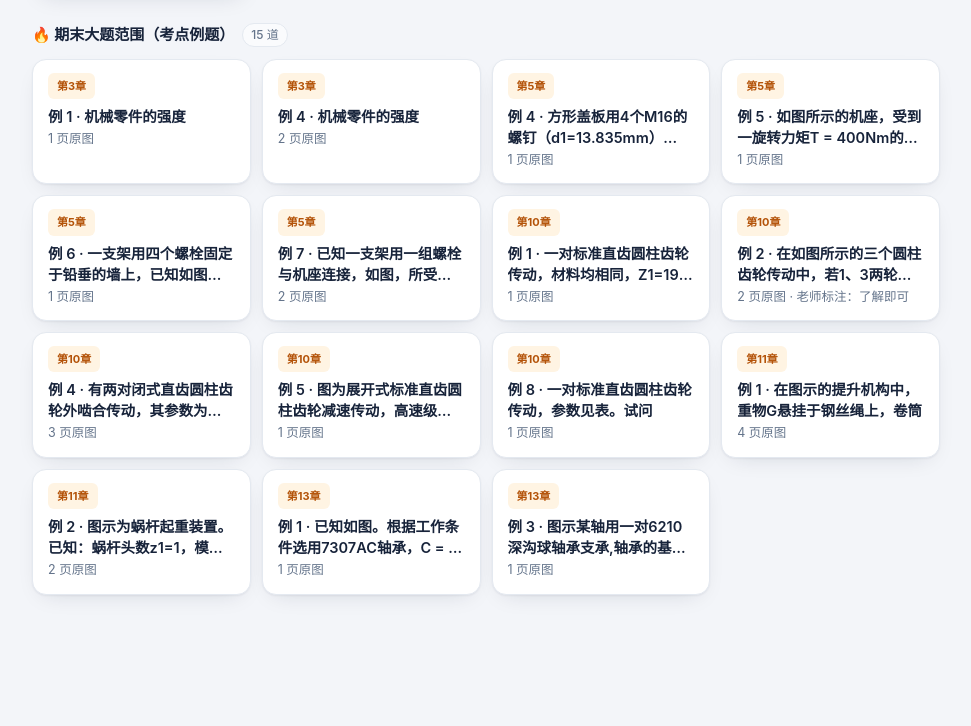
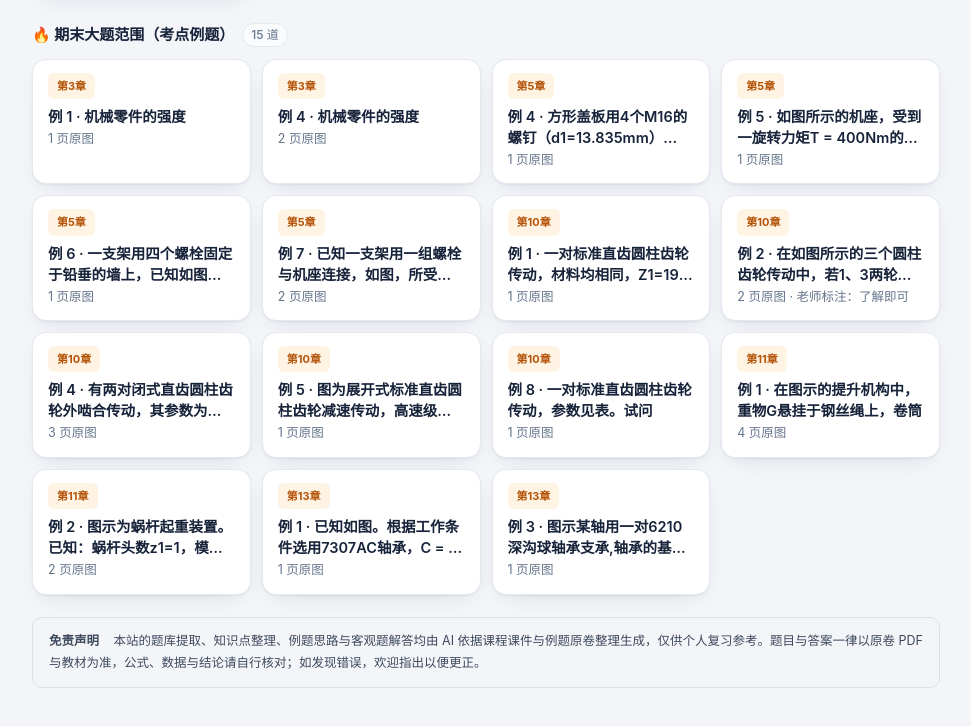
Before and after one commit to ApeanutA/mech-design-review, a plain HTML site: page index.html in a window 1280 px wide. Shown: the part 992-1718 px from the top of the page, without its empty margins (154-1125 px from the left). Before the commit the page ends 1647 px from the top, so only its background shows below. Drawn offline with Linux system fonts and the light colour scheme.

Commit message:
加免责声明：首页、知识点总览、知识点单章页；PDF 封面同步
声明内容：题库提取、知识点整理、例题思路与客观题解答均由 AI 依据课件与原卷生成，仅供复习参考；题目与答案以原卷 PDF 与教材为准。

```diff
--- a/assets/app.css
+++ b/assets/app.css
@@ -408,3 +408,15 @@ input[type=range] { width: 100%; accent-color: var(--pri); }
 .notes-entry .ne-r { display: flex; align-items: center; gap: 10px; flex: none; }
 .notes-entry .go-arrow { font-weight: 600; color: var(--pri); white-space: nowrap; }
 @media print { .notes-entry { display: none !important; } }
+
+/* 免责声明 */
+.disclaimer {
+  margin: 22px 0 10px;
+  padding: 12px 16px;
+  border: 1px solid rgba(127, 127, 127, .22);
+  border-radius: 10px;
+  font-size: 12.5px;
+  line-height: 1.8;
+  opacity: .82;
+}
+.disclaimer b { font-weight: 600; margin-right: 2px; }
--- a/assets/app.js
+++ b/assets/app.js
@@ -308,6 +308,8 @@
       });
     });
     wrap.appendChild(eg);
+
+    wrap.appendChild(aiDisclaimer());
     app.appendChild(wrap);
   }
 
@@ -876,6 +878,14 @@
   }
 
   /* ================= 知识点 & 大题思路 ================= */
+  function aiDisclaimer() {
+    var d = h("div", "disclaimer");
+    d.appendChild(h("b", null, "免责声明"));
+    d.appendChild(document.createTextNode(
+      "　本站的题库提取、知识点整理、例题思路与客观题解答均由 AI 依据课程课件与例题原卷整理生成，仅供个人复习参考。" +
+      "题目与答案一律以原卷 PDF 与教材为准，公式、数据与结论请自行核对；如发现错误，欢迎指出以便更正。"));
+    return d;
+  }
   function notesList() { return (window.NOTES && window.NOTES.chapters) || []; }
   function notesChapter(no) {
     var L = notesList();
@@ -1010,6 +1020,7 @@
       head.appendChild(h("p", null, "考试范围：" + L.length + " 章 · 更新 " +
         ((window.NOTES && window.NOTES.updated) || "")));
       wrap.appendChild(head);
+      wrap.appendChild(aiDisclaimer());
       var toc = h("div", "ntoc");
       toc.appendChild(h("h2", null, "目录"));
       var ul = h("ul");
@@ -1054,6 +1065,8 @@
       }
       nav.appendChild(h("span", "small muted", ""));
       wrap.appendChild(nav);
+
+      wrap.appendChild(aiDisclaimer());
       app.appendChild(wrap);
       return;
     }
@@ -1082,6 +1095,8 @@
     var grid = h("div", "grid");
     L.forEach(function (ch) { grid.appendChild(nChapterCard(ch)); });
     wrap.appendChild(grid);
+
+    wrap.appendChild(aiDisclaimer());
     app.appendChild(wrap);
   }
 
```
